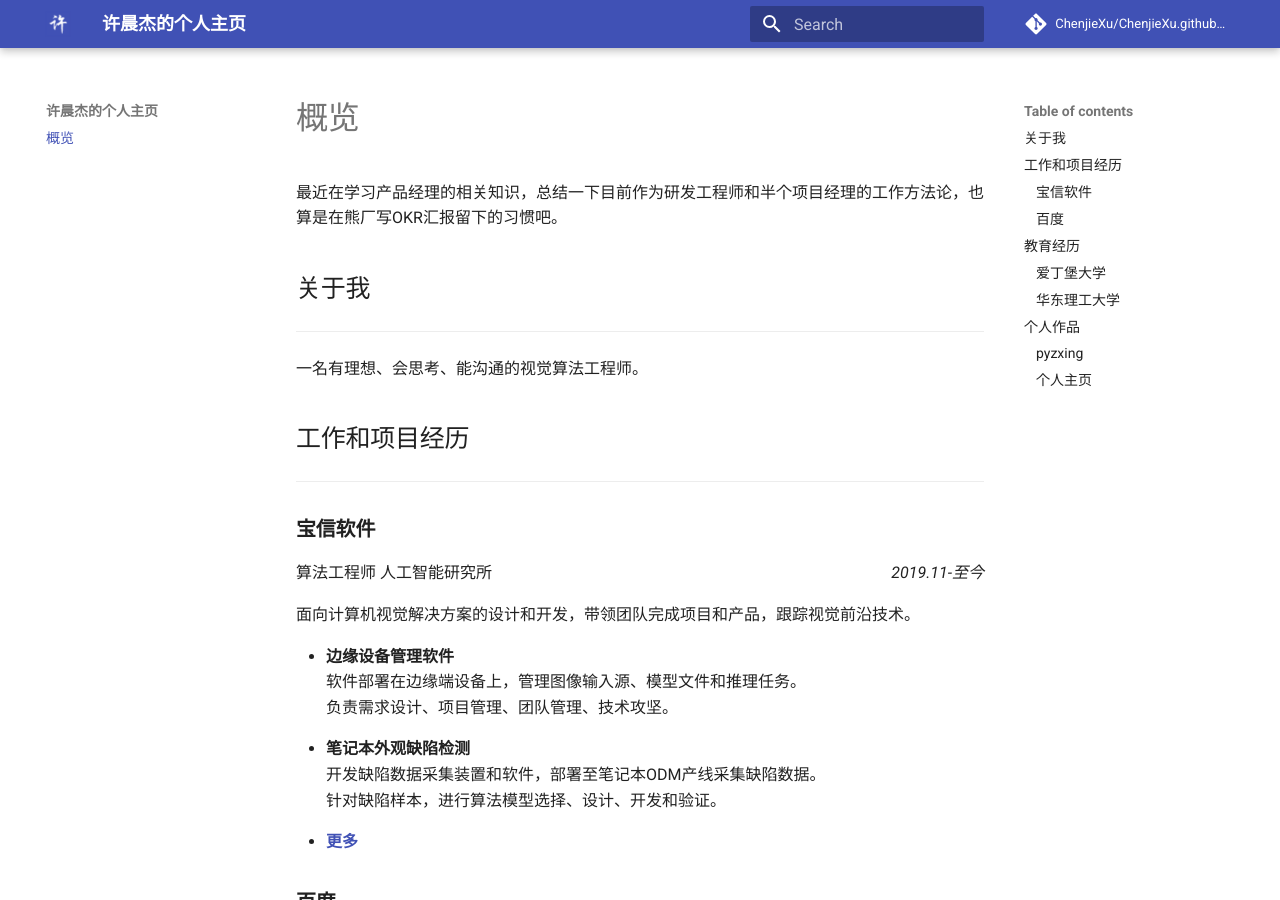
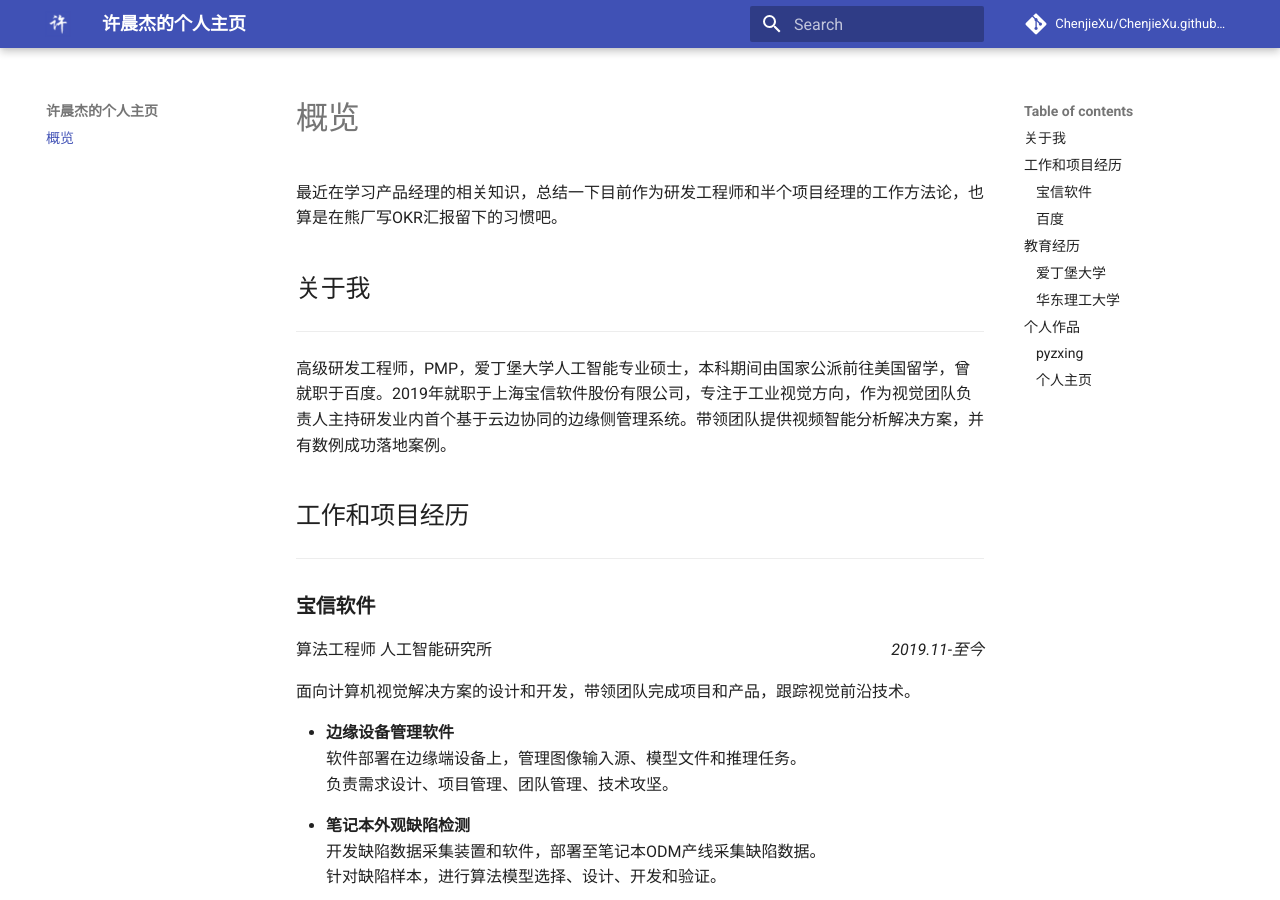
Before and after one commit to ChenjieXu/ChenjieXu.github.io, an MkDocs documentation site: the page built from docs/index.md, in a window 1280 px wide and 900 px high. Built offline with MkDocs 1.6.1 and Material for MkDocs 9.7.7, drawn with Linux system fonts in a browser that asks for light colours; comment, search, counter and statistics services are not loaded.

Commit message:
修改个人简介

```diff
--- a/docs/index.md
+++ b/docs/index.md
@@ -5,7 +5,7 @@
 ## 关于我
 
 ___
-一名有理想、会思考、能沟通的视觉算法工程师。
+高级研发工程师，PMP，爱丁堡大学人工智能专业硕士，本科期间由国家公派前往美国留学，曾就职于百度。2019年就职于上海宝信软件股份有限公司，专注于工业视觉方向，作为视觉团队负责人主持研发业内首个基于云边协同的边缘侧管理系统。带领团队提供视频智能分析解决方案，并有数例成功落地案例。
 
 ## 工作和项目经历
 
```
